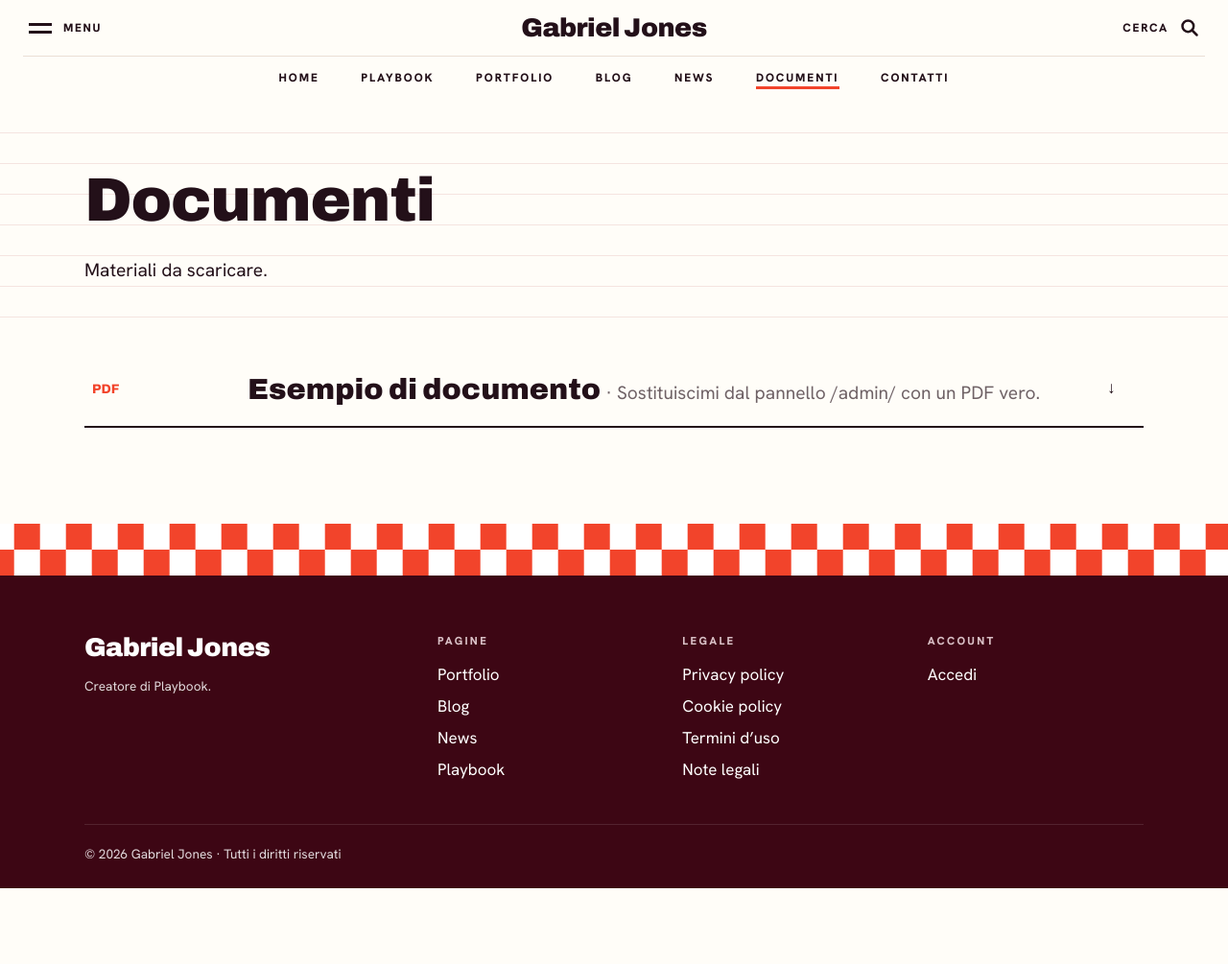
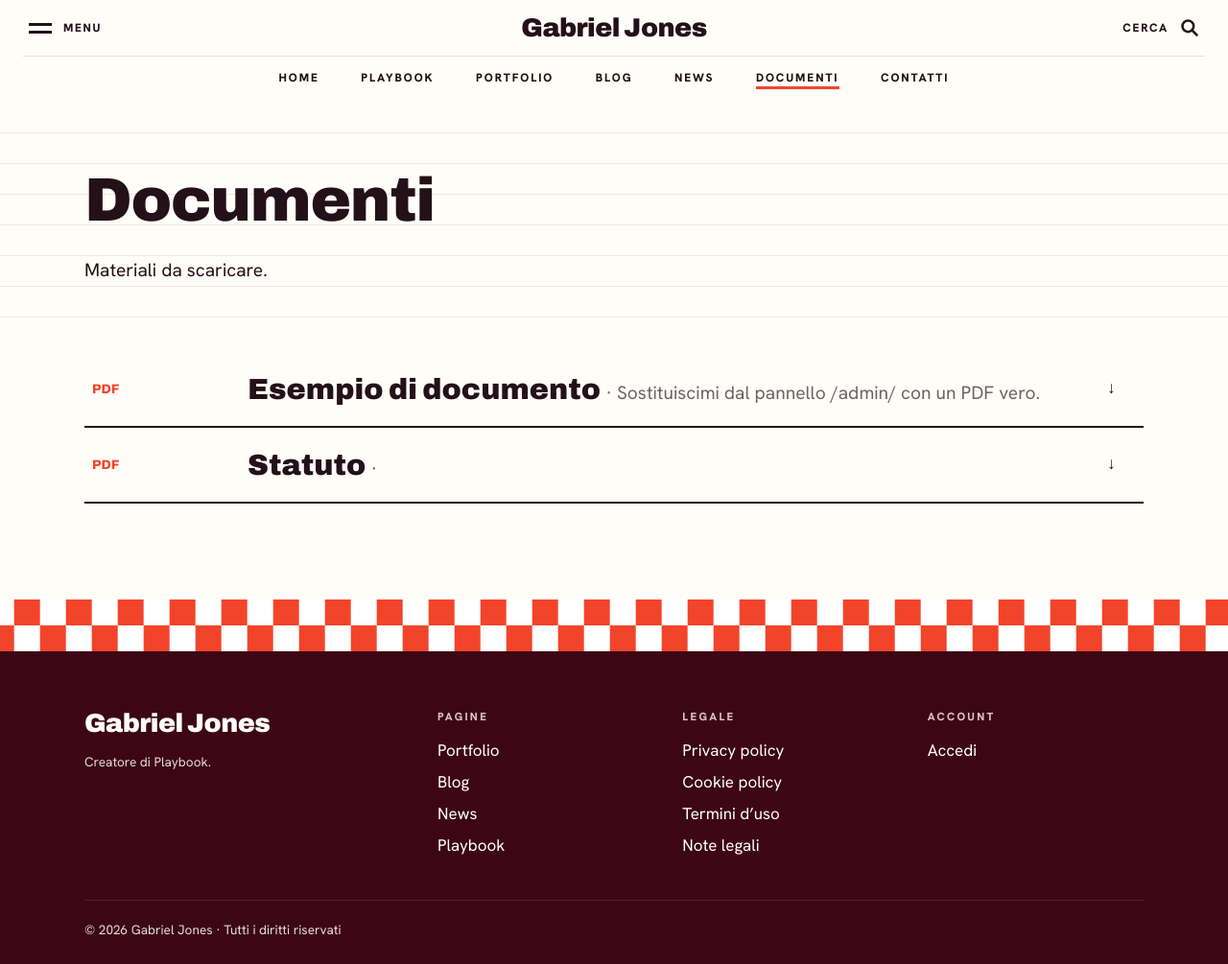
Before and after one commit to gabrielmatteojones/psychic-lamp, a Jekyll site: the page built from documenti.html, in a window 1280 px wide and 1005 px high. Shown: the whole window at 96% size. Built offline with Jekyll 4.4.1, drawn with Linux system fonts in a browser that asks for light colours; a script that is not in the unit is left out.

Commit message:
Update Impostazioni “documenti”

```diff
--- a/_data/documenti.yml
+++ b/_data/documenti.yml
@@ -2,3 +2,4 @@ items:
   - title: Esempio di documento
     description: Sostituiscimi dal pannello /admin/ con un PDF vero.
     file: ""
+  - title: Statuto
```
